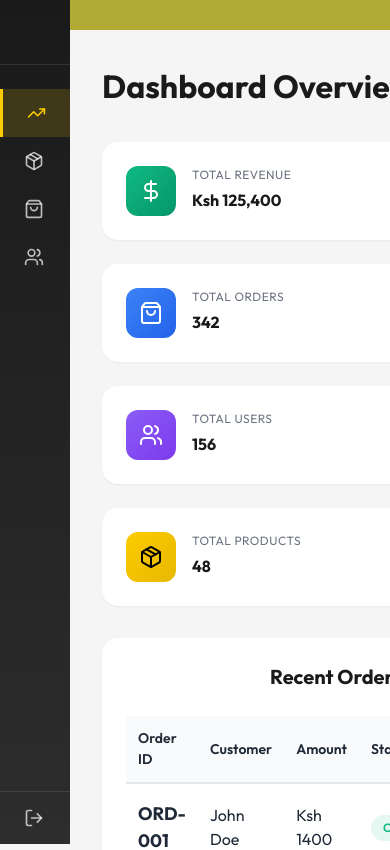
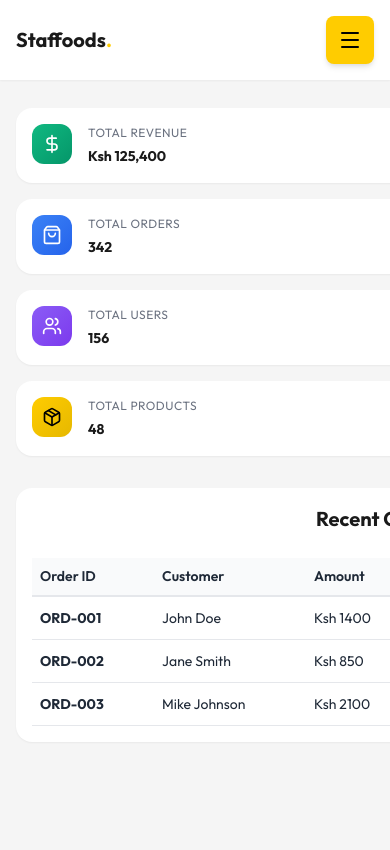
Before and after one commit to PsammystPrime/Staffood, a React app in the folder frontend/: page /admin in a window 390 px wide. Shown: the top 850 px of the page. Built offline with nearby package versions, Linux system fonts and the light colour scheme; the HTML template or start-up script is replaced by a standard one.

Commit message:
add navbar to admin

```diff
--- a/frontend/src/admin/AdminDashboard.css
+++ b/frontend/src/admin/AdminDashboard.css
@@ -88,6 +88,36 @@
     margin-left: 260px;
     flex: 1;
     padding: 2rem;
+}
+
+.mobile-header {
+    display: none;
+    position: fixed;
+    top: 0;
+    left: 0;
+    right: 0;
+    background: white;
+    padding: 1rem;
+    box-shadow: var(--shadow-sm);
+    z-index: 998;
+    align-items: center;
+    justify-content: space-between;
+}
+
+.mobile-header-logo {
+    font-size: 1.25rem;
+    font-weight: 800;
+    color: #1a1a1a;
+}
+
+@media (max-width: 768px) {
+    .mobile-header {
+        display: flex;
+    }
+
+    .admin-main {
+        padding-top: 5rem;
+    }
 }
 
 .admin-header {
@@ -238,21 +268,129 @@
 
 @media (max-width: 768px) {
     .admin-sidebar {
-        width: 70px;
+        transform: translateX(-100%);
+        transition: transform 0.3s;
     }
 
-    .admin-logo h2,
-    .admin-label,
-    .admin-nav-item span,
-    .admin-logout span {
-        display: none;
+    .admin-sidebar.mobile-open {
+        transform: translateX(0);
     }
 
     .admin-main {
-        margin-left: 70px;
+        margin-left: 0;
+        padding: 1rem;
+    }
+
+    .admin-header {
+        flex-direction: column;
+        align-items: flex-start;
+        gap: 1rem;
+    }
+
+    .admin-header h1 {
+        font-size: 1.5rem;
     }
 
     .stats-grid {
         grid-template-columns: 1fr;
+        gap: 1rem;
+    }
+
+    .stat-card {
+        padding: 1rem;
+    }
+
+    .stat-value {
+        font-size: 1.5rem;
+    }
+
+    .admin-section {
+        padding: 1rem;
+    }
+
+    .orders-table-container {
+        overflow-x: auto;
+        -webkit-overflow-scrolling: touch;
+        margin: 0 -1rem;
+        padding: 0 1rem;
+    }
+
+    .orders-table {
+        min-width: 600px;
+    }
+
+    .orders-table th,
+    .orders-table td {
+        padding: 0.75rem 0.5rem;
+        font-size: 0.875rem;
+        white-space: nowrap;
+    }
+
+    .orders-table th:first-child,
+    .orders-table td:first-child {
+        padding-left: 0.5rem;
+    }
+
+    .orders-table th:last-child,
+    .orders-table td:last-child {
+        padding-right: 0.5rem;
     }
 }
+
+@media (max-width: 480px) {
+    .admin-header h1 {
+        font-size: 1.25rem;
+    }
+
+    .stat-icon {
+        width: 40px;
+        height: 40px;
+    }
+
+    .stat-icon svg {
+        width: 20px;
+        height: 20px;
+    }
+
+    .stat-value {
+        font-size: 1.25rem;
+    }
+
+    .stat-label {
+        font-size: 0.75rem;
+    }
+}
+
+/* Mobile menu toggle button */
+.mobile-menu-toggle {
+    display: none;
+    background: var(--color-primary);
+    border: none;
+    border-radius: 0.5rem;
+    padding: 0.75rem;
+    cursor: pointer;
+    box-shadow: var(--shadow-md);
+}
+
+@media (max-width: 768px) {
+    .mobile-menu-toggle {
+        display: block;
+    }
+}
+
+.mobile-overlay {
+    display: none;
+    position: fixed;
+    top: 0;
+    left: 0;
+    right: 0;
+    bottom: 0;
+    background: rgba(0, 0, 0, 0.5);
+    z-index: 999;
+}
+
+@media (max-width: 768px) {
+    .mobile-overlay.active {
+        display: block;
+    }
+}
--- a/frontend/src/admin/AdminDashboard.jsx
+++ b/frontend/src/admin/AdminDashboard.jsx
@@ -1,10 +1,11 @@
 import React, { useState } from 'react';
 import { Link, useNavigate } from 'react-router-dom';
-import { Package, ShoppingBag, Users, DollarSign, TrendingUp, LogOut } from 'lucide-react';
+import { Package, ShoppingBag, Users, DollarSign, TrendingUp, LogOut, Menu, X } from 'lucide-react';
 import './AdminDashboard.css';
 
 const AdminDashboard = () => {
     const navigate = useNavigate();
+    const [isMobileMenuOpen, setIsMobileMenuOpen] = useState(false);
 
     // Mock data - will be replaced with API calls
     const [stats] = useState({
@@ -27,7 +28,24 @@
 
     return (
         <div className="admin-container">
-            <aside className="admin-sidebar">
+            <div className="mobile-header">
+                <div className="mobile-header-logo">
+                    Staffoods<span className="logo-dot">.</span>
+                </div>
+                <button
+                    className="mobile-menu-toggle"
+                    onClick={() => setIsMobileMenuOpen(!isMobileMenuOpen)}
+                >
+                    {isMobileMenuOpen ? <X size={24} /> : <Menu size={24} />}
+                </button>
+            </div>
+
+            <div
+                className={`mobile-overlay ${isMobileMenuOpen ? 'active' : ''}`}
+                onClick={() => setIsMobileMenuOpen(false)}
+            />
+
+            <aside className={`admin-sidebar ${isMobileMenuOpen ? 'mobile-open' : ''}`}>
                 <div className="admin-logo">
                     <h2>Staffoods<span className="logo-dot">.</span></h2>
                     <p className="admin-label">Admin Panel</p>
--- a/frontend/src/admin/AdminOrders.css
+++ b/frontend/src/admin/AdminOrders.css
@@ -159,5 +159,36 @@
     .filter-tabs {
         overflow-x: auto;
         flex-wrap: nowrap;
+        padding-bottom: 0.5rem;
+    }
+
+    .filter-tab {
+        white-space: nowrap;
+    }
+
+    .order-card {
+        padding: 1rem;
+    }
+
+    .order-actions {
+        flex-direction: column;
+    }
+
+    .action-btn {
+        width: 100%;
     }
 }
+
+@media (max-width: 480px) {
+    .order-id {
+        font-size: 1rem;
+    }
+
+    .detail-row {
+        font-size: 0.8125rem;
+    }
+
+    .detail-row.total .detail-value {
+        font-size: 1rem;
+    }
+}
--- a/frontend/src/admin/AdminOrders.jsx
+++ b/frontend/src/admin/AdminOrders.jsx
@@ -1,10 +1,11 @@
 import React, { useState } from 'react';
 import { Link } from 'react-router-dom';
-import { Package, TrendingUp, ShoppingBag, Users, LogOut, Search, Eye, CheckCircle, XCircle } from 'lucide-react';
+import { Package, TrendingUp, ShoppingBag, Users, LogOut, Search, Eye, CheckCircle, XCircle, Menu, X } from 'lucide-react';
 import './AdminDashboard.css';
 import './AdminOrders.css';
 
 const AdminOrders = () => {
+    const [isMobileMenuOpen, setIsMobileMenuOpen] = useState(false);
     const [searchTerm, setSearchTerm] = useState('');
     const [filterStatus, setFilterStatus] = useState('All');
 
@@ -80,7 +81,24 @@
 
     return (
         <div className="admin-container">
-            <aside className="admin-sidebar">
+            <div className="mobile-header">
+                <div className="mobile-header-logo">
+                    Staffoods<span className="logo-dot">.</span>
+                </div>
+                <button
+                    className="mobile-menu-toggle"
+                    onClick={() => setIsMobileMenuOpen(!isMobileMenuOpen)}
+                >
+                    {isMobileMenuOpen ? <X size={24} /> : <Menu size={24} />}
+                </button>
+            </div>
+
+            <div
+                className={`mobile-overlay ${isMobileMenuOpen ? 'active' : ''}`}
+                onClick={() => setIsMobileMenuOpen(false)}
+            />
+
+            <aside className={`admin-sidebar ${isMobileMenuOpen ? 'mobile-open' : ''}`}>
                 <div className="admin-logo">
                     <h2>Staffoods<span className="logo-dot">.</span></h2>
                     <p className="admin-label">Admin Panel</p>
--- a/frontend/src/admin/AdminProducts.css
+++ b/frontend/src/admin/AdminProducts.css
@@ -153,4 +153,44 @@
     .search-box {
         max-width: 100%;
     }
+
+    .product-form {
+        padding: 1rem;
+    }
+
+    .form-actions {
+        flex-direction: column;
+    }
+
+    .form-actions button {
+        width: 100%;
+    }
+
+    .products-table-container {
+        overflow-x: auto;
+    }
+
+    .orders-table {
+        min-width: 700px;
+    }
+
+    .action-buttons {
+        flex-direction: column;
+        gap: 0.25rem;
+    }
+
+    .action-btn {
+        width: 100%;
+    }
 }
+
+@media (max-width: 480px) {
+    .orders-table {
+        font-size: 0.75rem;
+    }
+
+    .orders-table th,
+    .orders-table td {
+        padding: 0.5rem 0.25rem;
+    }
+}
--- a/frontend/src/admin/AdminProducts.jsx
+++ b/frontend/src/admin/AdminProducts.jsx
@@ -1,11 +1,12 @@
 import React, { useState } from 'react';
 import { Link } from 'react-router-dom';
-import { Package, TrendingUp, ShoppingBag, Users, LogOut, Plus, Edit2, Trash2, Search } from 'lucide-react';
+import { Package, TrendingUp, ShoppingBag, Users, LogOut, Plus, Edit2, Trash2, Search, Menu, X } from 'lucide-react';
 import { PRODUCTS } from '../data/products';
 import './AdminDashboard.css';
 import './AdminProducts.css';
 
 const AdminProducts = () => {
+    const [isMobileMenuOpen, setIsMobileMenuOpen] = useState(false);
     const [products, setProducts] = useState(PRODUCTS);
     const [searchTerm, setSearchTerm] = useState('');
     const [isAddingProduct, setIsAddingProduct] = useState(false);
@@ -71,7 +72,24 @@
 
     return (
         <div className="admin-container">
-            <aside className="admin-sidebar">
+            <div className="mobile-header">
+                <div className="mobile-header-logo">
+                    Staffoods<span className="logo-dot">.</span>
+                </div>
+                <button
+                    className="mobile-menu-toggle"
+                    onClick={() => setIsMobileMenuOpen(!isMobileMenuOpen)}
+                >
+                    {isMobileMenuOpen ? <X size={24} /> : <Menu size={24} />}
+                </button>
+            </div>
+
+            <div
+                className={`mobile-overlay ${isMobileMenuOpen ? 'active' : ''}`}
+                onClick={() => setIsMobileMenuOpen(false)}
+            />
+
+            <aside className={`admin-sidebar ${isMobileMenuOpen ? 'mobile-open' : ''}`}>
                 <div className="admin-logo">
                     <h2>Staffoods<span className="logo-dot">.</span></h2>
                     <p className="admin-label">Admin Panel</p>
--- a/frontend/src/admin/AdminUsers.css
+++ b/frontend/src/admin/AdminUsers.css
@@ -116,4 +116,45 @@
     .users-grid {
         grid-template-columns: 1fr;
     }
+
+    .user-card {
+        padding: 1.25rem;
+    }
+
+    .user-avatar {
+        width: 70px;
+        height: 70px;
+    }
+
+    .user-name {
+        font-size: 1.125rem;
+    }
+
+    .user-stats {
+        gap: 0.75rem;
+    }
 }
+
+@media (max-width: 480px) {
+    .user-avatar {
+        width: 60px;
+        height: 60px;
+    }
+
+    .user-avatar svg {
+        width: 28px;
+        height: 28px;
+    }
+
+    .user-name {
+        font-size: 1rem;
+    }
+
+    .user-detail {
+        font-size: 0.8125rem;
+    }
+
+    .stat-value {
+        font-size: 0.875rem;
+    }
+}
--- a/frontend/src/admin/AdminUsers.jsx
+++ b/frontend/src/admin/AdminUsers.jsx
@@ -1,10 +1,11 @@
 import React, { useState } from 'react';
 import { Link } from 'react-router-dom';
-import { Package, TrendingUp, ShoppingBag, Users, LogOut, Search, Mail, Phone, MapPin, Award } from 'lucide-react';
+import { Package, TrendingUp, ShoppingBag, Users, LogOut, Search, Mail, Phone, MapPin, Award, Menu, X } from 'lucide-react';
 import './AdminDashboard.css';
 import './AdminUsers.css';
 
 const AdminUsers = () => {
+    const [isMobileMenuOpen, setIsMobileMenuOpen] = useState(false);
     const [searchTerm, setSearchTerm] = useState('');
 
     // Mock users data - will be replaced with API calls
@@ -75,7 +76,24 @@
 
     return (
         <div className="admin-container">
-            <aside className="admin-sidebar">
+            <div className="mobile-header">
+                <div className="mobile-header-logo">
+                    Staffoods<span className="logo-dot">.</span>
+                </div>
+                <button
+                    className="mobile-menu-toggle"
+                    onClick={() => setIsMobileMenuOpen(!isMobileMenuOpen)}
+                >
+                    {isMobileMenuOpen ? <X size={24} /> : <Menu size={24} />}
+                </button>
+            </div>
+
+            <div
+                className={`mobile-overlay ${isMobileMenuOpen ? 'active' : ''}`}
+                onClick={() => setIsMobileMenuOpen(false)}
+            />
+
+            <aside className={`admin-sidebar ${isMobileMenuOpen ? 'mobile-open' : ''}`}>
                 <div className="admin-logo">
                     <h2>Staffoods<span className="logo-dot">.</span></h2>
                     <p className="admin-label">Admin Panel</p>
```
